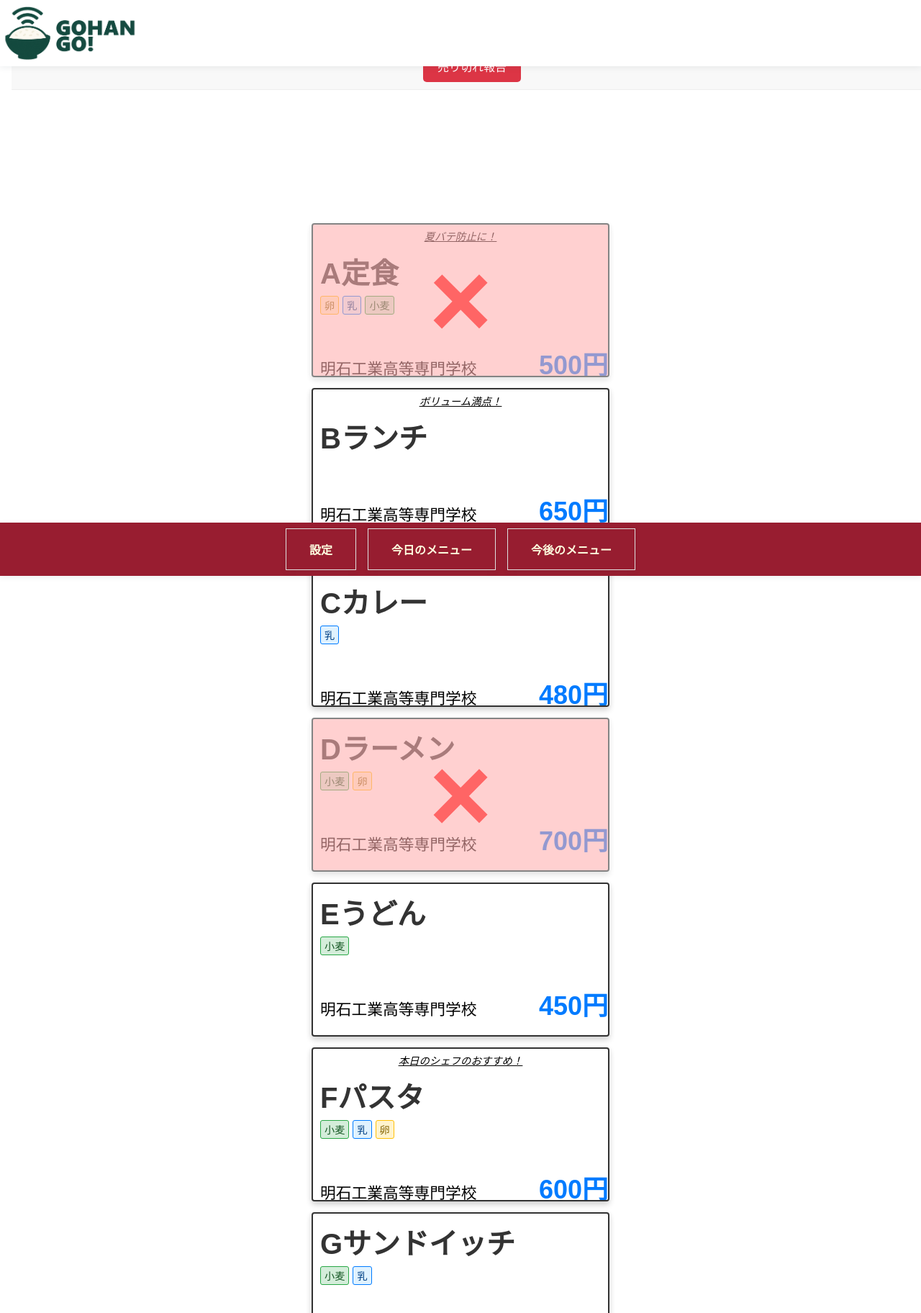
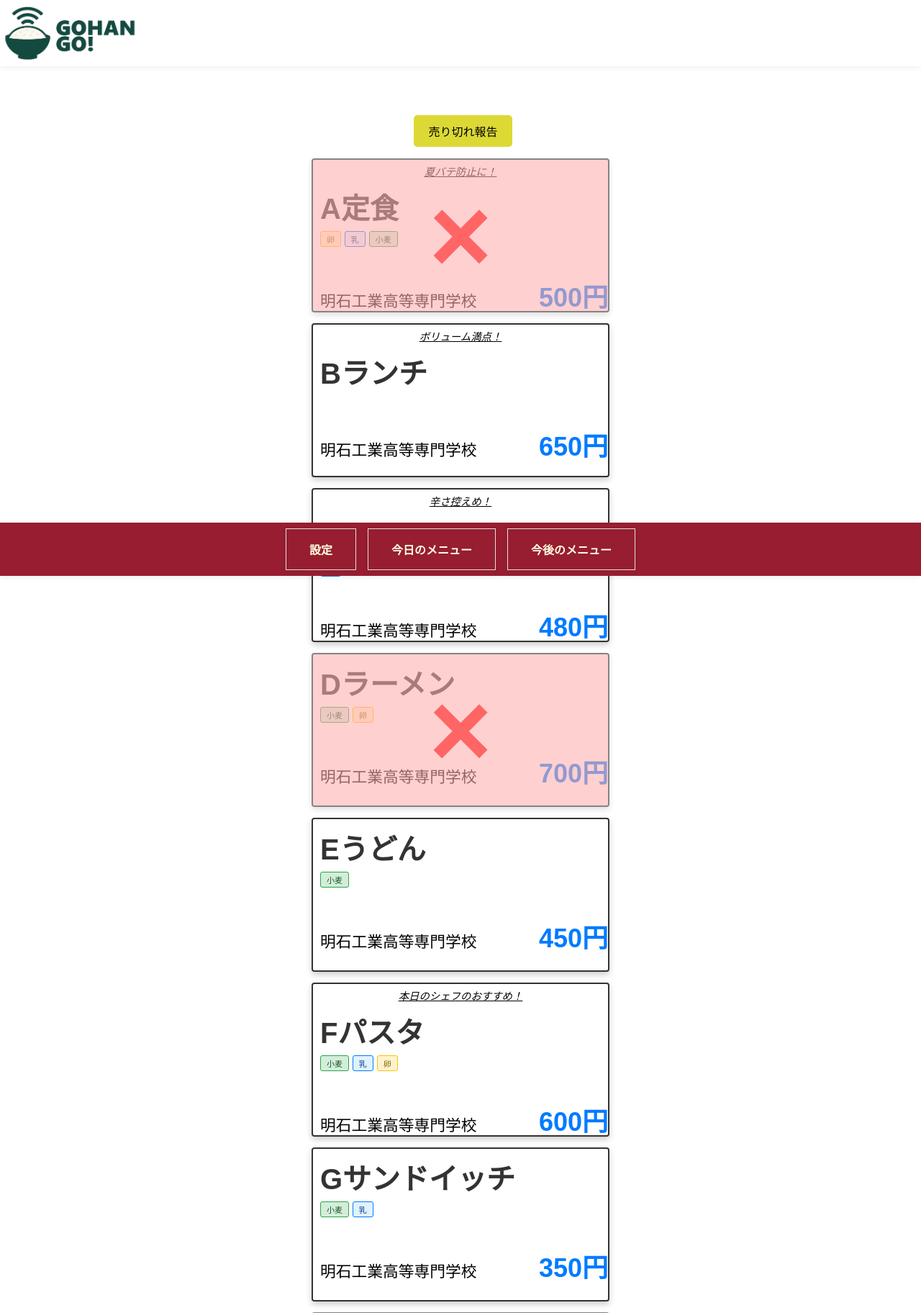
Before and after one commit to QwerTayu/gohango, a Flask app: page / in a window 1280 px wide. Shown: the top 1824 px of the page at 72% size. Run offline with Flask 3, Linux system fonts and the light colour scheme; some libraries are stand-ins or nearby versions; some web fonts are replaced.

Commit message:
ボタン調整

```diff
--- a/app/static/css/index.css
+++ b/app/static/css/index.css
@@ -4,49 +4,35 @@ body {
     display: flex;
     flex-direction: column;
     min-height: 100vh; /* 画面の高さ全体を使う */
+    background-color: white; /* これを追加 */
 }
 
 /* DotGothic16フォントの読み込み */
 @import url('https://fonts.googleapis.com/css2?family=DotGothic16&display=swap');
 
-
-.dummy-header {
-    background-color: #f8f8f8;
-    padding: 20px;
-    text-align: center;
-    border-bottom: 1px solid #eee;
-    position: fixed;
-    top: 0;
-    width: 100%;
-    z-index: 100;
-    box-sizing: border-box;
-    height: 60px;
-}
-
-.dummy-header h1 {
-    display: none;
-}
-
 .fixed-button-container {
     position: fixed;
-    top: 60px;
+     /* Changed from 60px to 0 to align to the very top */
     width: 100%;
-    text-align: center;
-    background-color: #f8f8f8;
-    padding: 10px 0;
-    border-bottom: 1px solid #eee;
+
+    background-color: #transparent;
+    padding: 0 0;
     z-index: 99;
     box-sizing: border-box;
+    display: flex;
+    justify-content: center;
 }
 
 .sold-out-button {
-    background-color: #dc3545;
-    color: white;
+    background-color: #dcd935;
+    color: black;
     padding: 10px 20px;
     border: none;
     border-radius: 5px;
     cursor: pointer;
     font-size: 16px;
+
+    margin-right: 25px;
 }
 
 .sold-out-button:hover {
@@ -61,7 +47,7 @@ body {
     flex-direction: column;
     gap: 15px;
     align-items: center;
-    margin-top: 130px;
+    margin-top: 40px;
 }
 
 .menu-item {
@@ -128,10 +114,10 @@ body {
 
 .allergy-item {
     display: inline-block;
-    padding: 2px 5px;
+    padding: 2px 2%;
     border: 1px solid;
     border-radius: 3px;
-    font-size: calc(0.7em * 1.1); /* ★変更: さらに1.2倍 */
+    font-size: calc(0.6em ); /* ★変更: さらに1.2倍 */
     white-space: nowrap;
 }
 
```
Also changed, not shown: app/templates/index.html (line endings or trailing spaces).
